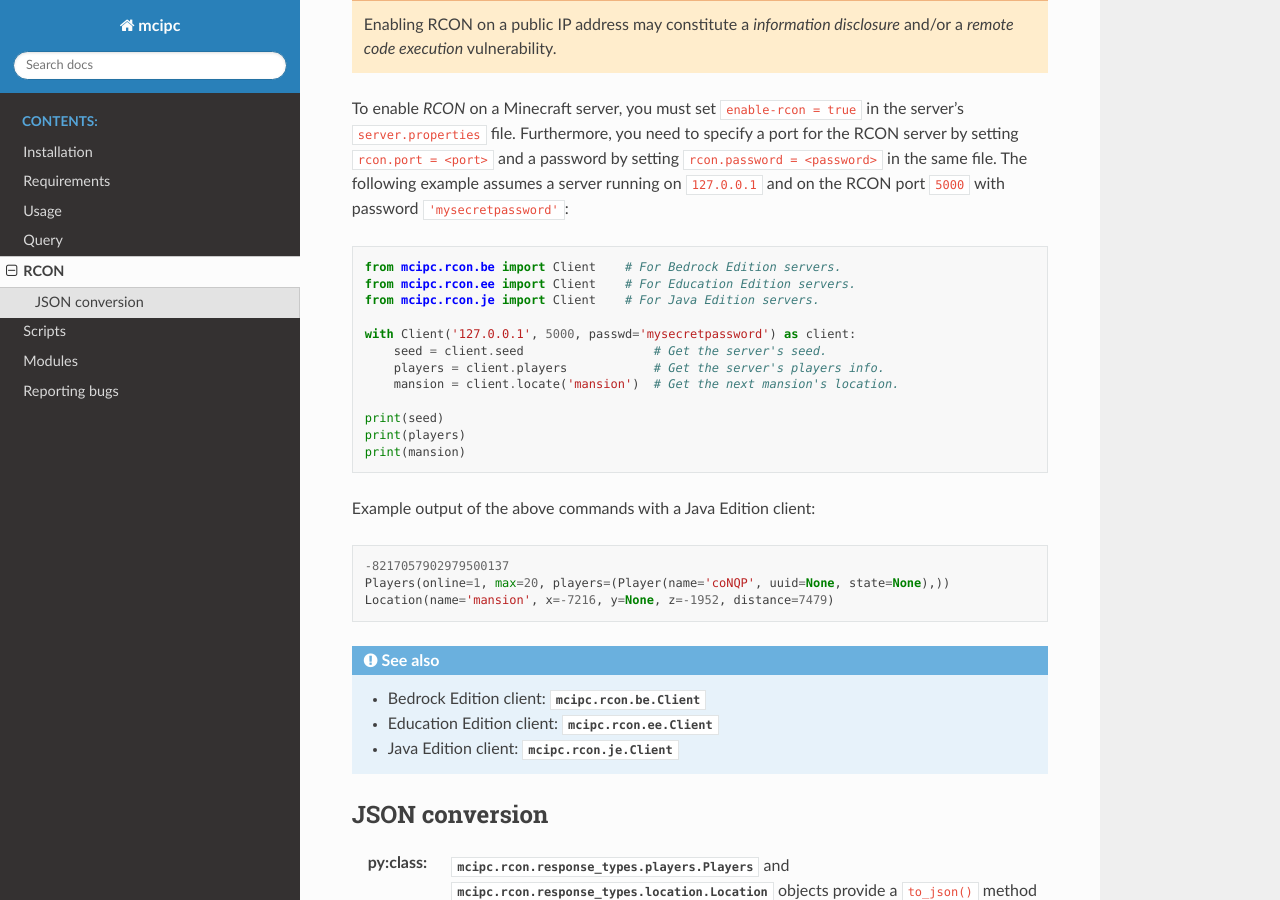
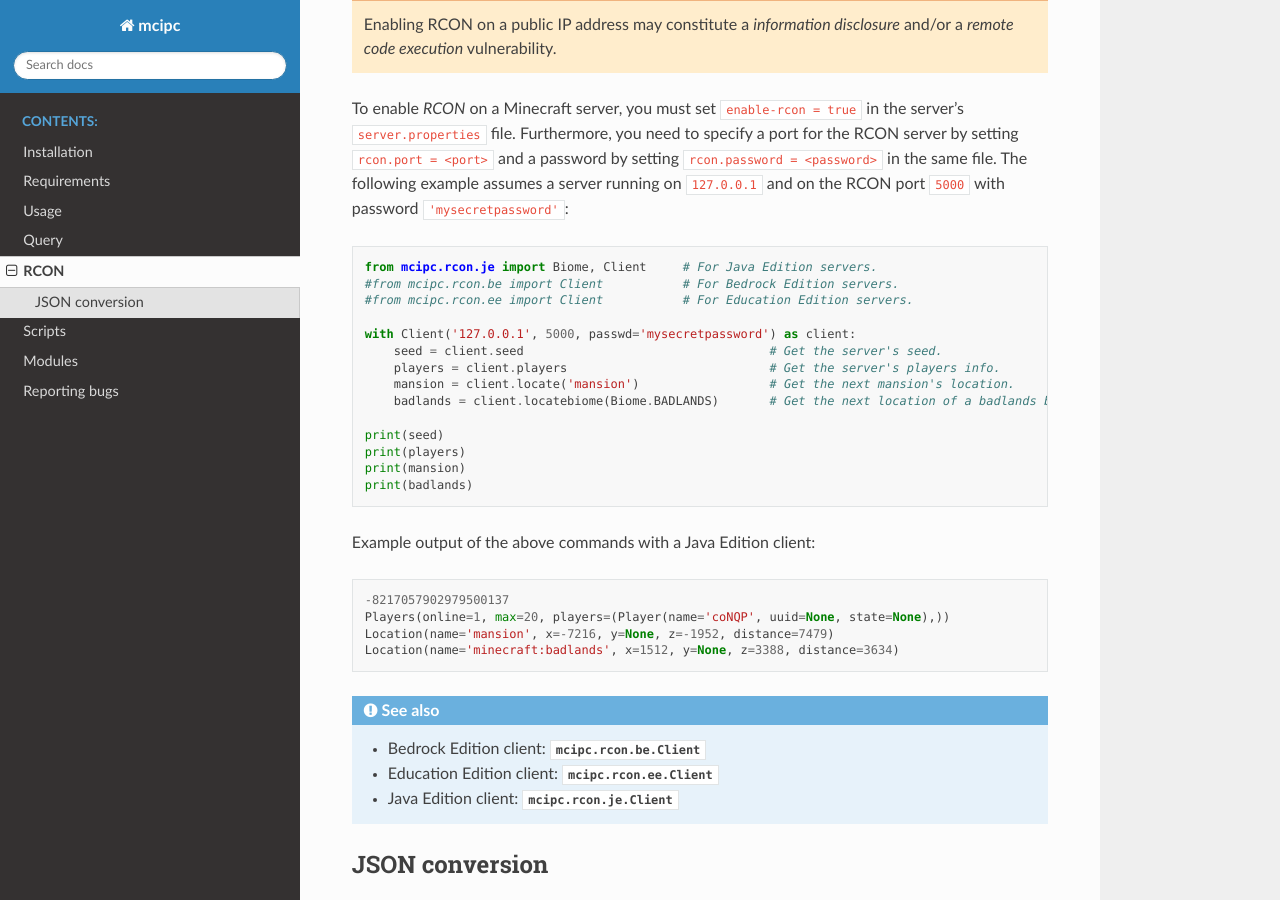
Before and after one commit to conqp/mcipc, a Sphinx documentation site: the page built from docs/source/rcon.rst, in a window 1280 px wide and 900 px high, scrolled down 260 px. Built offline with Sphinx 7.4.7 and the Read the Docs theme 2.0.0, drawn with Linux system fonts in a browser that asks for light colours; pages that are not in the unit, such as notebooks, are missing from menus.

Commit message:
Updated docs.

```diff
--- a/docs/source/rcon.rst
+++ b/docs/source/rcon.rst
@@ -16,18 +16,20 @@ The following example assumes a server running on :code:`127.0.0.1` and on the R
 
 .. code-block:: python
 
-	from mcipc.rcon.be import Client    # For Bedrock Edition servers.
-	from mcipc.rcon.ee import Client    # For Education Edition servers.
-	from mcipc.rcon.je import Client    # For Java Edition servers.
+	from mcipc.rcon.je import Biome, Client     # For Java Edition servers.
+	#from mcipc.rcon.be import Client           # For Bedrock Edition servers.
+	#from mcipc.rcon.ee import Client           # For Education Edition servers.
 
 	with Client('127.0.0.1', 5000, passwd='mysecretpassword') as client:
-	    seed = client.seed                  # Get the server's seed.
-	    players = client.players            # Get the server's players info.
-	    mansion = client.locate('mansion')  # Get the next mansion's location.
+	    seed = client.seed                  		# Get the server's seed.
+	    players = client.players            		# Get the server's players info.
+	    mansion = client.locate('mansion')			# Get the next mansion's location.
+	    badlands = client.locatebiome(Biome.BADLANDS)   	# Get the next location of a badlands biome.
 
 	print(seed)
 	print(players)
 	print(mansion)
+	print(badlands)
 
 Example output of the above commands with a Java Edition client:
 
@@ -36,6 +38,7 @@ Example output of the above commands with a Java Edition client:
 	-8217057902979500137
 	Players(online=1, max=20, players=(Player(name='coNQP', uuid=None, state=None),))
 	Location(name='mansion', x=-7216, y=None, z=-1952, distance=7479)
+	Location(name='minecraft:badlands', x=1512, y=None, z=3388, distance=3634)
 
 .. seealso::
 
```
Also changed, not shown: README.md (+9 -6 lines).
